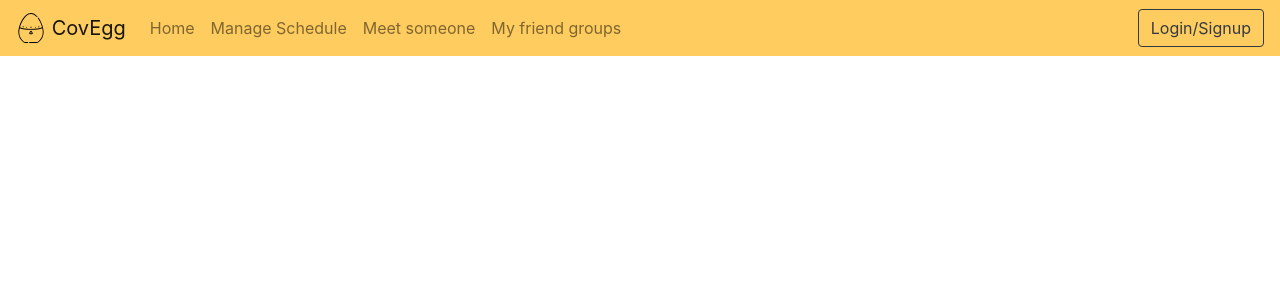
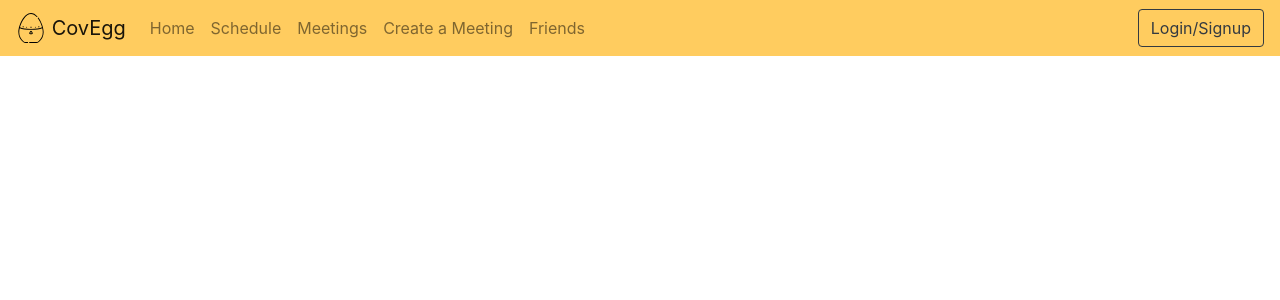
Before and after one commit to ngmhprogramming/covegg, a Flask app: page / in a window 1280 px wide. Shown: the top 300 px of the page. Run offline with Flask 2, Linux system fonts and the light colour scheme; parts of the project's set-up code (start-up, migrations or seed data) failed here and were passed over; some libraries are stand-ins or nearby versions.

Commit message:
edit nav

```diff
--- a/templates/navbar.html
+++ b/templates/navbar.html
@@ -16,13 +16,16 @@
         <a class="nav-link" href="/">Home</a>
       </li>
       <li class="nav-item">
-        <a class="nav-link" href="/schedule">Manage Schedule</a>
+        <a class="nav-link" href="/schedule">Schedule</a>
       </li>
       <li class="nav-item">
-        <a class="nav-link" href="/meet">Meet someone</a>
+        <a class="nav-link" href="/meetings">Meetings</a>
       </li>
       <li class="nav-item">
-        <a class="nav-link" href="/friends">My friend groups</a>
+        <a class="nav-link" href="/create_meeting">Create a Meeting</a>
+      </li>
+      <li class="nav-item">
+        <a class="nav-link" href="/friends">Friends</a>
       </li>
       {% if username %}
       <li class="nav-item">
```
